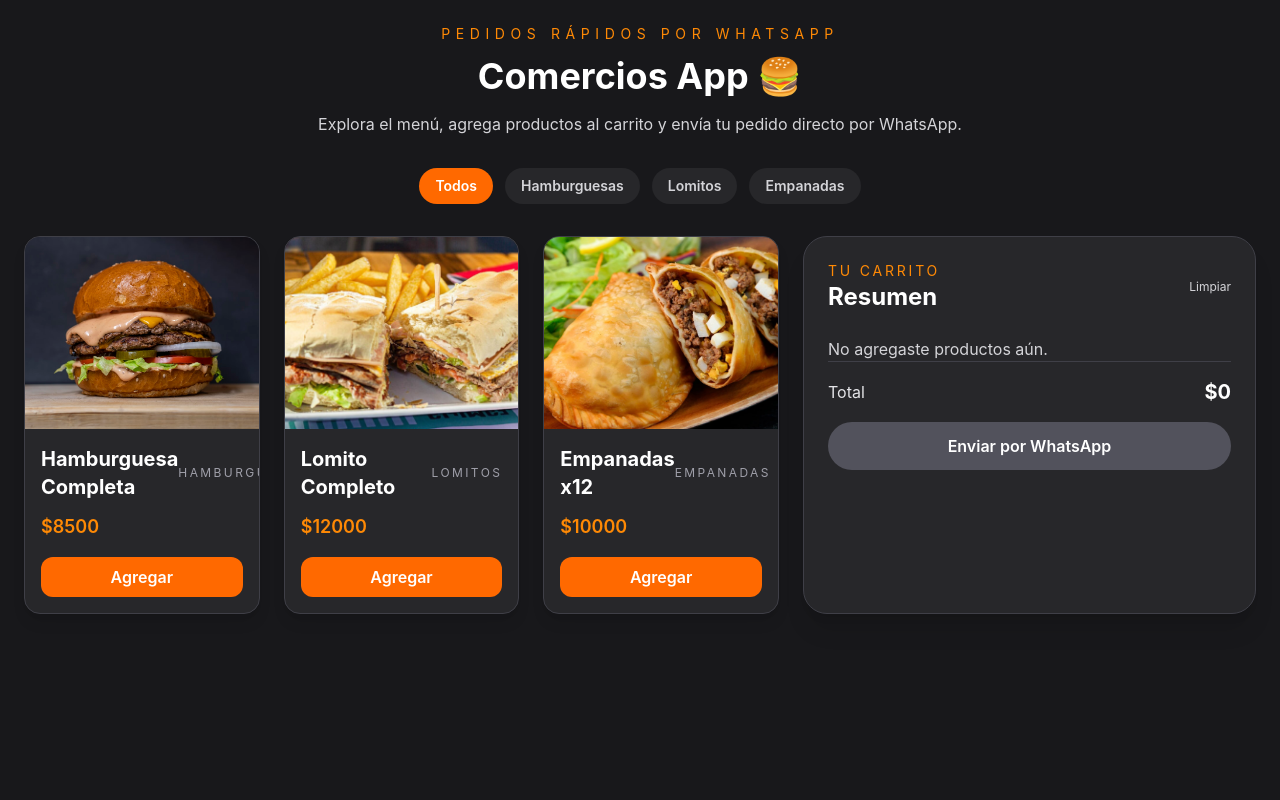
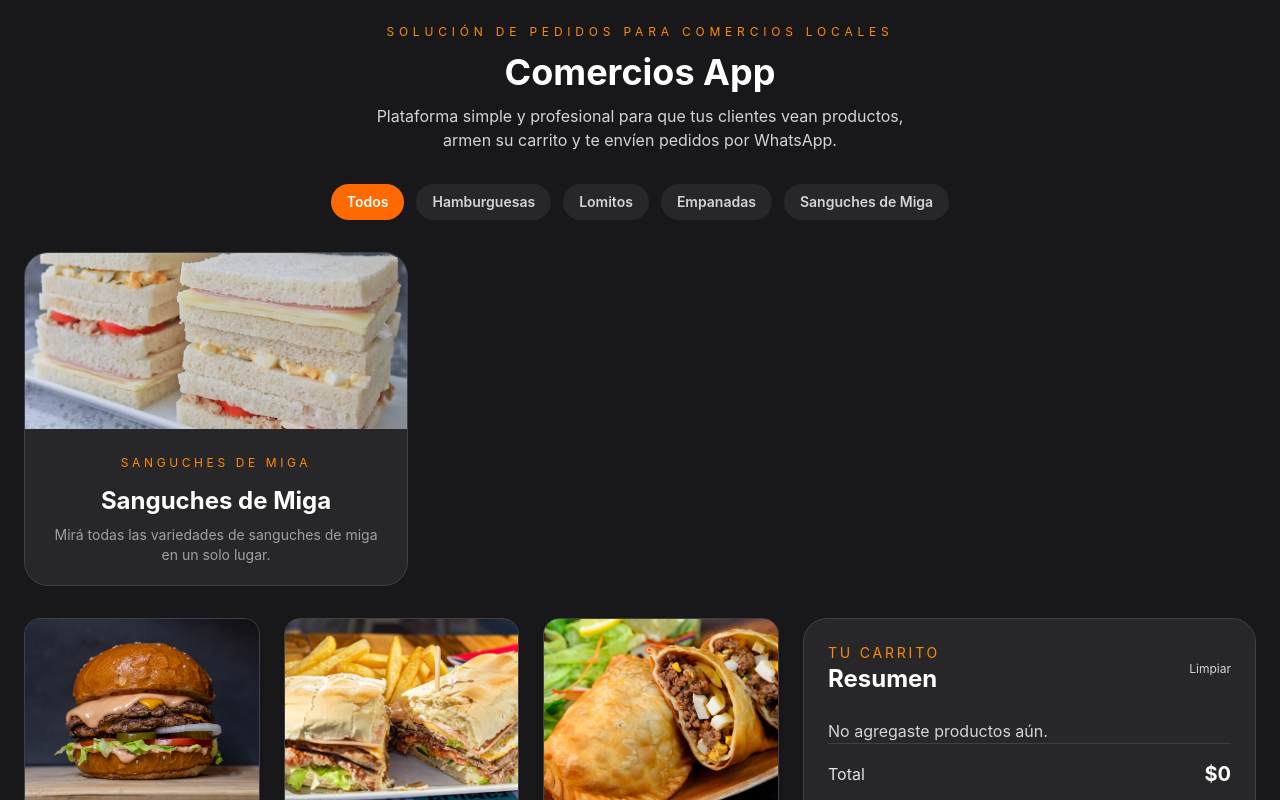
Before and after one commit to comercios-app/placeres-envasados, a React (Vite) app: page / in a window 1280 px wide. Shown: the top 800 px of the page. Built offline with nearby package versions, Linux system fonts and the light colour scheme.

Commit message:
Update Sanguches de Miga section and local images

```diff
--- a/src/App.jsx
+++ b/src/App.jsx
@@ -3,6 +3,7 @@
 import Cart from "./components/Cart"
 import ProductCard from "./components/ProductCard"
 import { productos } from "./data/productos"
+import sanguchesImg from "./assets/sandwich-miga.webp"
 
 function App() {
   const [cart, setCart] = useState([])
@@ -17,6 +18,13 @@
     if (selectedCategory === "Todos") return productos
     return productos.filter((producto) => producto.categoria === selectedCategory)
   }, [selectedCategory])
+
+  const featuredCategory = {
+    nombre: "Sanguches de Miga",
+    categoria: "Sanguches de Miga",
+    descripcion: "Mirá todas las variedades de sanguches de miga en un solo lugar.",
+    imagen: sanguchesImg,
+  }
 
   const addToCart = (producto) => {
     setCart((prev) => {
@@ -75,15 +83,17 @@
     <div className="min-h-screen bg-zinc-900 p-6">
       <div className="max-w-7xl mx-auto">
         <header className="text-center mb-8">
-          <p className="text-sm uppercase tracking-[0.4em] text-orange-400 mb-3">
-            Pedidos rápidos por WhatsApp
+          <p className="text-xs uppercase tracking-[0.4em] text-orange-400 mb-3">
+            Solución de pedidos para comercios locales
           </p>
-          <h1 className="text-4xl font-bold text-white mb-4">
-            Comercios App 🍔
-          </h1>
-          <p className="text-zinc-300 max-w-2xl mx-auto">
-            Explora el menú, agrega productos al carrito y envía tu pedido directo por WhatsApp.
-          </p>
+          <div className="inline-flex flex-col items-center gap-3">
+            <h1 className="text-4xl font-bold text-white">
+              Comercios App
+            </h1>
+            <p className="text-zinc-300 max-w-xl">
+              Plataforma simple y profesional para que tus clientes vean productos, armen su carrito y te envíen pedidos por WhatsApp.
+            </p>
+          </div>
         </header>
 
         <div className="mb-8 flex flex-wrap gap-3 justify-center">
@@ -102,6 +112,43 @@
             </button>
           ))}
         </div>
+
+        <div className="mb-8 max-w-sm mx-auto lg:mx-0">
+          <button
+            type="button"
+            onClick={() => setSelectedCategory(featuredCategory.categoria)}
+            className="group overflow-hidden rounded-3xl border border-zinc-700 bg-zinc-800 hover:border-orange-500 transition w-full"
+          >
+            <img
+              src={featuredCategory.imagen}
+              alt={featuredCategory.nombre}
+              className="w-full h-44 object-cover opacity-90 group-hover:opacity-100 transition"
+            />
+            <div className="p-5">
+              <span className="text-xs uppercase tracking-[0.3em] text-orange-400">
+                {featuredCategory.categoria}
+              </span>
+              <h2 className="text-2xl font-bold text-white mt-3">
+                {featuredCategory.nombre}
+              </h2>
+              <p className="text-zinc-400 text-sm mt-2">
+                {featuredCategory.descripcion}
+              </p>
+            </div>
+          </button>
+        </div>
+
+        {selectedCategory !== "Todos" && (
+          <div className="mb-4 text-center lg:text-left">
+            <button
+              type="button"
+              onClick={() => setSelectedCategory("Todos")}
+              className="rounded-full bg-zinc-800 px-4 py-2 text-sm font-semibold text-zinc-200 hover:bg-zinc-700 transition"
+            >
+              Volver a Todos
+            </button>
+          </div>
+        )}
 
         <div className="grid grid-cols-1 lg:grid-cols-[1.5fr_0.9fr] gap-6">
           <div>
--- a/src/data/productos.js
+++ b/src/data/productos.js
@@ -1,6 +1,7 @@
 import empanadasImg from "../assets/empanadas.webp"
 import hamburguesaImg from "../assets/hamburguesa.jpg"
 import lomitoImg from "../assets/lomito.jpg"
+import sanguchesImg from "../assets/sandwich-miga.webp"
 
 export const productos = [
   {
@@ -24,4 +25,32 @@
     categoria: "Empanadas",
     imagen: empanadasImg,
   },
+  {
+    id: 4,
+    nombre: "Sanguche de Miga Jamón y Queso",
+    precio: 1500,
+    categoria: "Sanguches de Miga",
+    imagen: sanguchesImg,
+  },
+  {
+    id: 5,
+    nombre: "Sanguche de Miga Bondiola y Queso",
+    precio: 1800,
+    categoria: "Sanguches de Miga",
+    imagen: sanguchesImg,
+  },
+  {
+    id: 6,
+    nombre: "Sanguche de Miga Ternera y Queso",
+    precio: 2200,
+    categoria: "Sanguches de Miga",
+    imagen: sanguchesImg,
+  },
+  {
+    id: 7,
+    nombre: "Sanguche de Miga Ternera y Verdura",
+    precio: 2400,
+    categoria: "Sanguches de Miga",
+    imagen: sanguchesImg,
+  },
 ]
```
Also changed, not shown: src/assets/sandwich-miga.webp (added).
